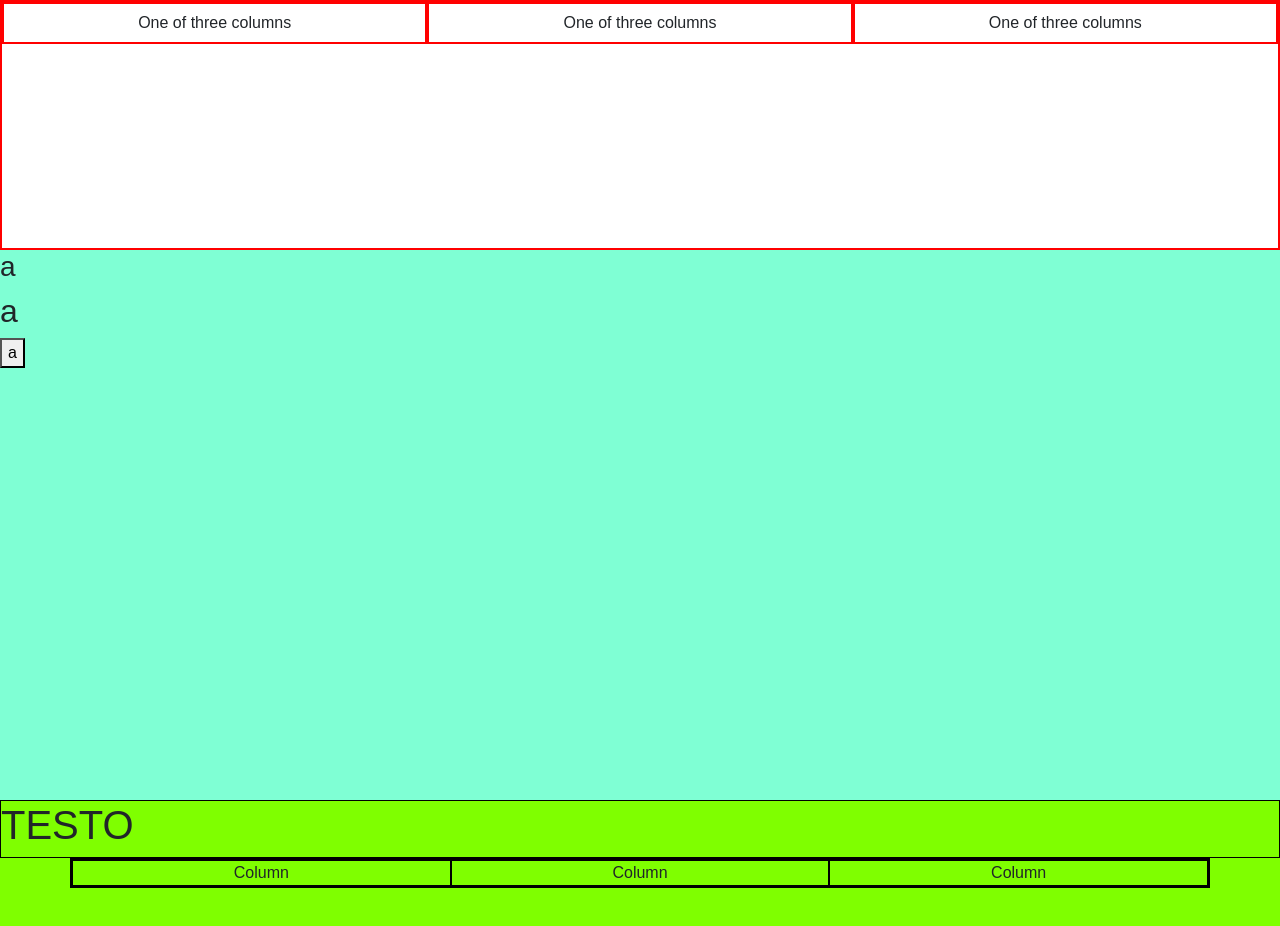
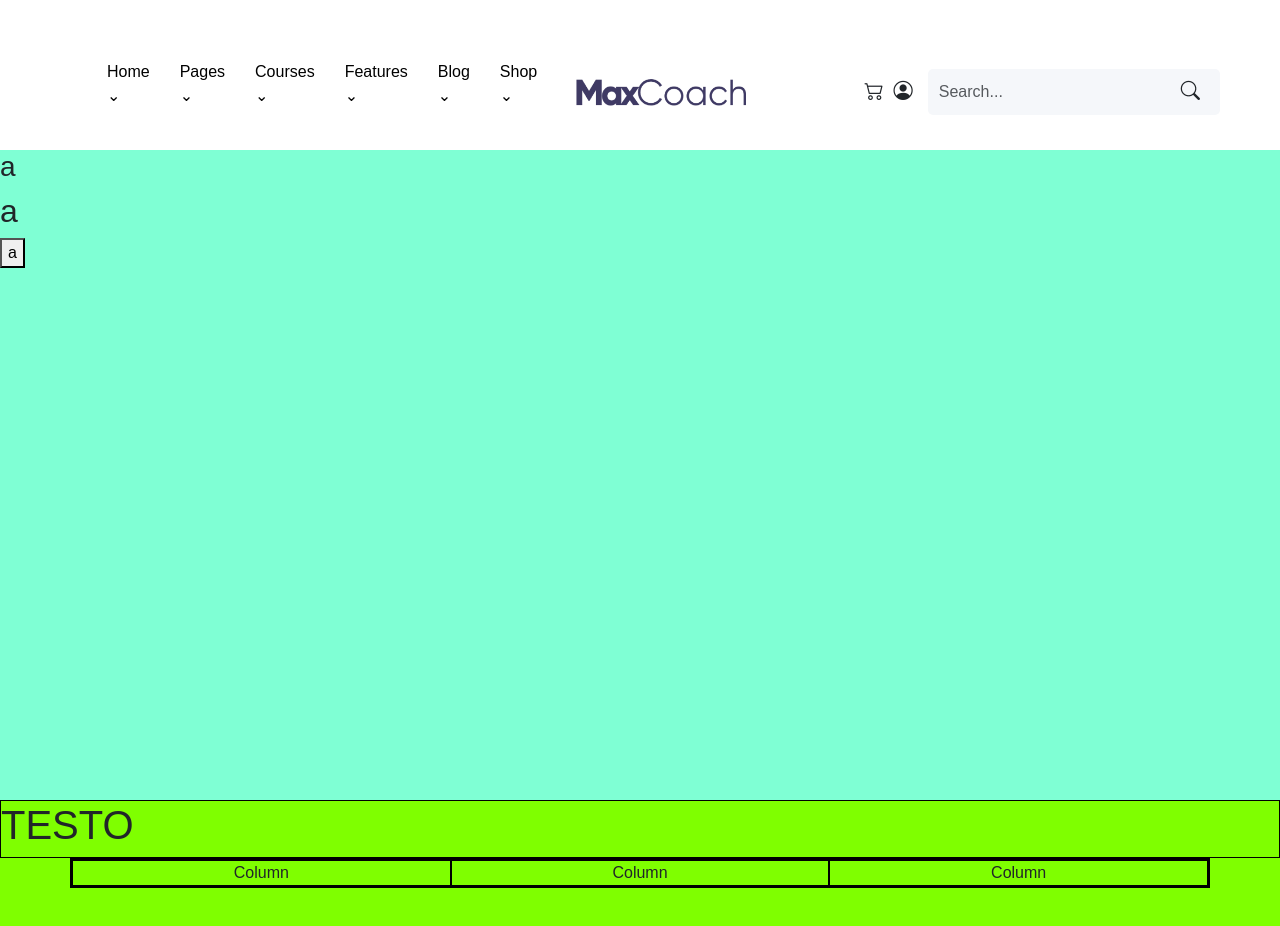
Before and after one commit to lauraoliveri/proj-html-vuejs, a Vue app: page / in a window 1280 px wide. Shown: the top 926 px of the page. Built offline with nearby package versions, Linux system fonts and the light colour scheme; a web font is replaced by a local one.

Commit message:
Edit Header

```diff
--- a/package.json
+++ b/package.json
@@ -11,6 +11,7 @@
   "dependencies": {
     "@popperjs/core": "^2.11.8",
     "bootstrap": "^5.3.3",
+    "bootstrap-icons": "^1.11.3",
     "vue": "^3.4.37"
   },
   "devDependencies": {
--- a/src/App.vue
+++ b/src/App.vue
@@ -96,7 +96,7 @@ export default {
           ]
         }
         ],
-        Logo: 'assets/images/dark-logo.png',
+        Logo: 'src/assets/images/dark-logo.png',
         FooterMenu: [
           {
               category: "Explore",
@@ -141,7 +141,10 @@ export default {
 <template>
   <div>
     <!-- 3) Utilizzo del componente -->
-    <AppHeader />
+    <AppHeader
+
+    :HeaderMenu="HeaderMenu"
+    :Logo="Logo"/>
 
     <AppMain />
 
@@ -153,4 +156,16 @@ export default {
 @use 'assets/scss/main' as *;
 // Import all of Bootstrap's CSS
 @import "bootstrap/scss/bootstrap";
+
+// Colore dei link
+a {
+    color: black;
+    text-decoration: none;
+}
+
+a:hover {
+    color: $MainGreen;
+}
+
+
 </style>
--- a/src/assets/scss/main.scss
+++ b/src/assets/scss/main.scss
@@ -2,3 +2,7 @@
 body {
     font-family: 'Gilroy-Regular', sans-serif !important;
 }
+
+ul {
+    list-style: none;
+}
--- a/src/components/AppHeader.vue
+++ b/src/components/AppHeader.vue
@@ -1,28 +1,43 @@
 <script>
 export default {
-  data() {
-    return {
+  props: {
+    HeaderMenu: Array,
+    Logo: String
+  }
 
-    }
-  }
 }
 </script>
 
 <template>
-  <header class="sticky-top">
-    <div class="container-fluid text-center">
-      <div class="row align-items-start">
+  <header class="sticky-top container-fluid">
+      <div class="row d-flex justify-content-evenly align-items-center">
+        <!-- Colonna con link a tendina che portano ad altri link -->
         <div class="col">
-          One of three columns
+          <ul class="d-flex align-items-center">
+            <li v-for="(item, i) in HeaderMenu" :key="i">
+             <a href="#">  {{ item.category }} &#x2304; </a>
+            </li>
+          </ul>
         </div>
-        <div class="col">
-          One of three columns
+        <div class="col-auto">
+          <img :src="Logo" alt="">
         </div>
-        <div class="col">
-          One of three columns
+        <div class="col d-flex justify-content-end align-items-center">
+          <div>
+            <i class="bi bi-cart2"></i>
+          </div>
+          <div>
+            <i class="bi bi-person-circle"></i>
+          </div>
+          <form class="d-flex" role="search">
+            <input class="form-control me-2 d-flex" type="search" placeholder="Search..." aria-label="Search">
+            <button class="btn" type="submit">
+              <i class="bi bi-search"></i>
+            </button>
+          </form>
+
         </div>
       </div>
-    </div>
   </header>
 </template>
 
@@ -30,15 +45,40 @@ export default {
 @use '../assets/scss/partials/variables' as *;
 
 header {
-  height: 250px;
+  height: 150px;
   background-color: $White;
+  padding: 60px;
+
+  img {
+    width: 170px;
+  }
+
+  li {
+    padding: 0 15px;
+    color: $MainBlue;
+    font-weight: 500;
+  }
 }
 
-header, .col {
-  border: 2px solid red;
+form {
+  background-color: $CoolGrey;
+  padding: 2px;
+  border-radius: 5px;
+  margin-left: 10px;
 }
 
-.col {
-  padding: 7px;
+input[type="search"] {
+  background: transparent;
+  padding: 7px 8px;
+  color: inherit;
+  border: 1px solid transparent;
+  border-radius: inherit;
 }
+
+.bi {
+  font-size: larger;
+  padding: 0 5px;
+}
+
+
 </style>
--- a/src/components/Main/Commence.vue
+++ b/src/components/Main/Commence.vue
@@ -27,7 +27,7 @@ export default {
 @use '../../assets/scss/partials/variables.scss' as *;
 
 section {
-  height: calc(100vh - 250px);
+  height: calc(100vh - 150px);
   background-color: aquamarine;
 }
 </style>
--- a/src/main.js
+++ b/src/main.js
@@ -2,6 +2,9 @@ import { createApp } from 'vue'
 import App from './App.vue'
 
 // Import all of Bootstrap's JS
-import * as bootstrap from 'bootstrap'
+import * as bootstrap from 'bootstrap';
+// Icone di Bootstrap
+import 'bootstrap-icons/font/bootstrap-icons.css';
+
 
 createApp(App).mount('#app')
```
Also changed, not shown: 2 other files (tests, documents, lock files or other folders).
